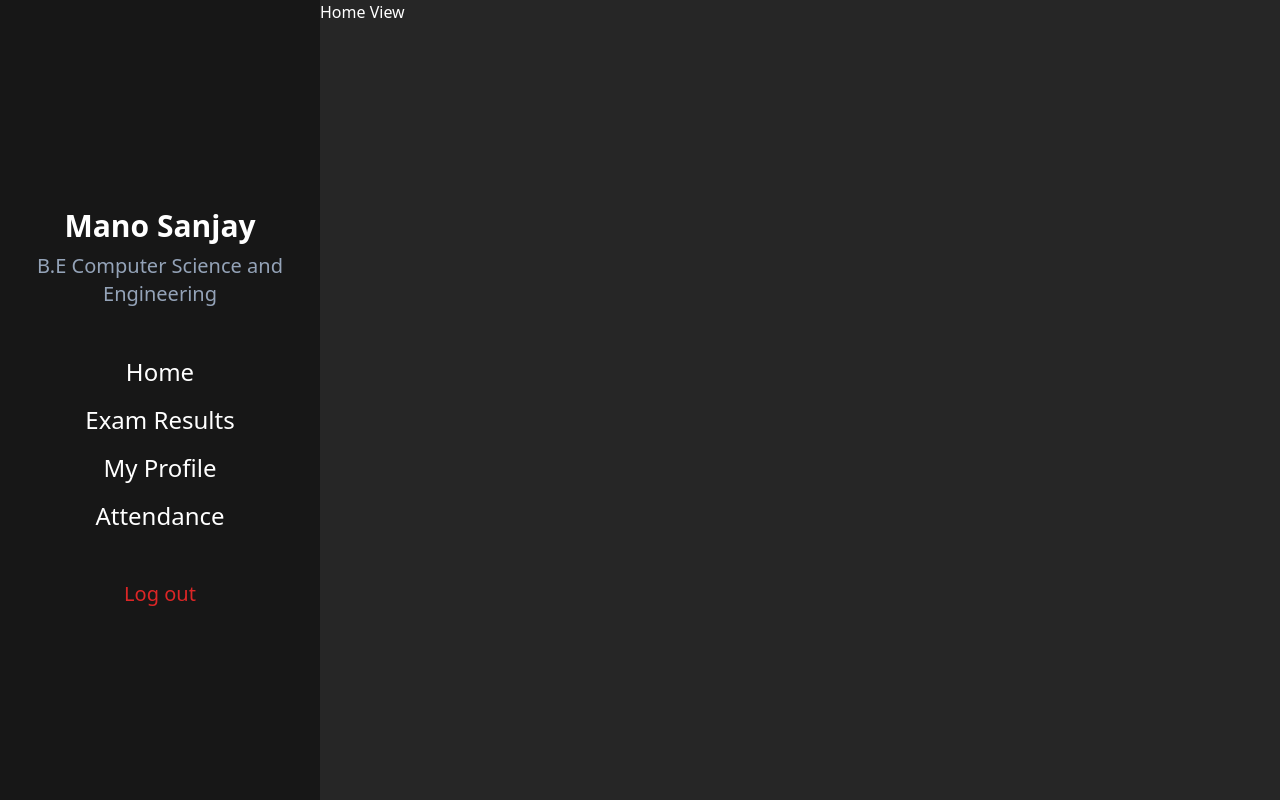
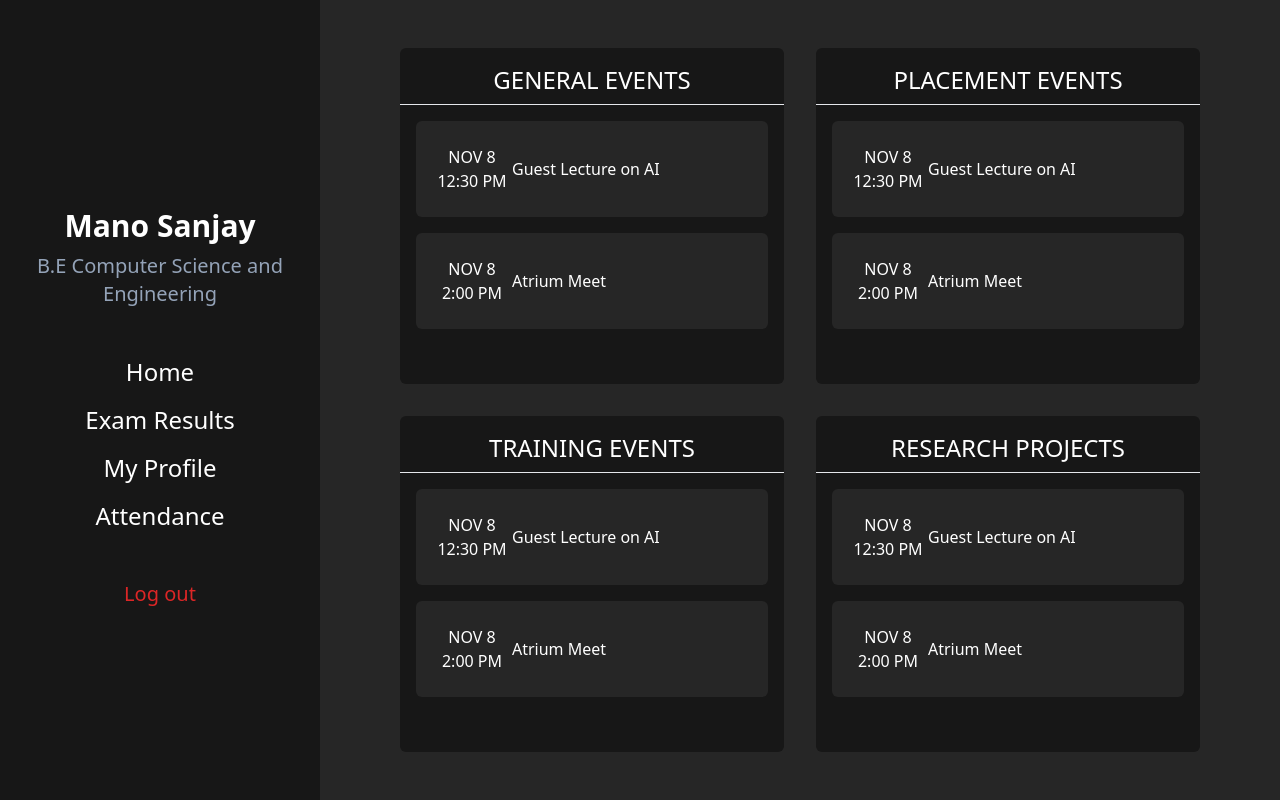
Before and after one commit to manosanjay-g/Student-Portal, a Vue app in the folder client/: page / in a window 1280 px wide. Built offline with nearby package versions, Linux system fonts and the light colour scheme.

Commit message:
finished HomeView UI

```diff
--- /dev/null
+++ b/client/src/components/home/eventsCard.vue
@@ -0,0 +1,24 @@
+<template>
+  <div
+    id="events-card"
+    class="min-w-auto max-w-lg m-4 max-h-90 bg-neutral-900 rounded-md text-center py-2"
+  >
+    <p class="px-2 py-2 text-2xl font-medium">{{ props.card_name }}</p>
+    <hr />
+    <div
+      v-for="event in events"
+      :key="event.event_name"
+      class="m-4 flex flex-row rounded-md bg-neutral-800 items-center px-4 py-6"
+    >
+      <div class="flex flex-col basis-1/4">
+        <p>{{ event.event_date }}</p>
+        <p>{{ event.event_time }}</p>
+      </div>
+      <p class="basis-3/4 text-left">{{ event.event_name }}</p>
+    </div>
+  </div>
+</template>
+
+<script setup>
+const props = defineProps(["card_name", "events"]);
+</script>
--- a/client/src/views/HomeView.vue
+++ b/client/src/views/HomeView.vue
@@ -1,5 +1,25 @@
 <template>
-  <div id="home-view">
-    <p>Home View</p>
+  <div id="home-view" class="py-8 px-16 grid grid-cols-2">
+    <EventsCard card_name="GENERAL EVENTS" :events="generalEvents" />
+    <EventsCard card_name="PLACEMENT EVENTS" :events="generalEvents" />
+    <EventsCard card_name="TRAINING EVENTS" :events="generalEvents" />
+    <EventsCard card_name="RESEARCH PROJECTS" :events="generalEvents" />
   </div>
 </template>
+<script setup>
+import EventsCard from "../components/home/eventsCard.vue";
+import { ref } from "vue";
+
+const generalEvents = ref([
+  {
+    event_name: "Guest Lecture on AI",
+    event_date: "NOV 8",
+    event_time: "12:30 PM",
+  },
+  {
+    event_name: "Atrium Meet",
+    event_date: "NOV 8",
+    event_time: "2:00 PM",
+  },
+]);
+</script>
```
